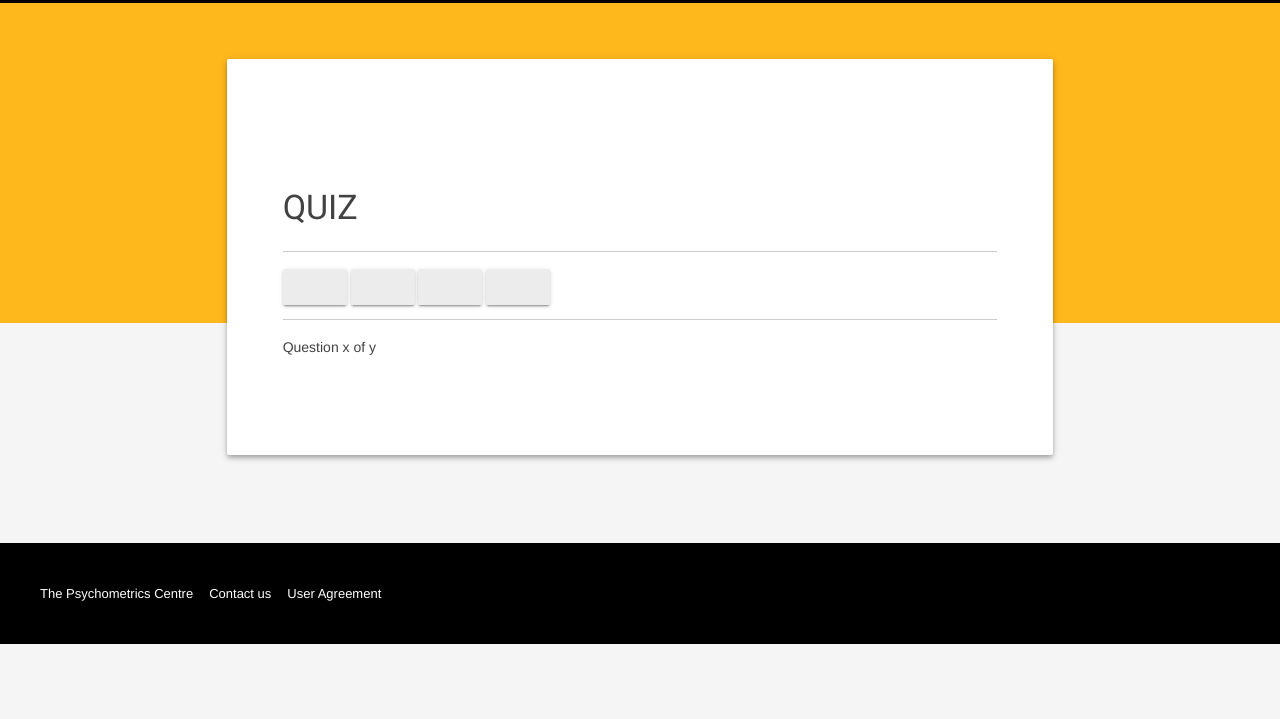
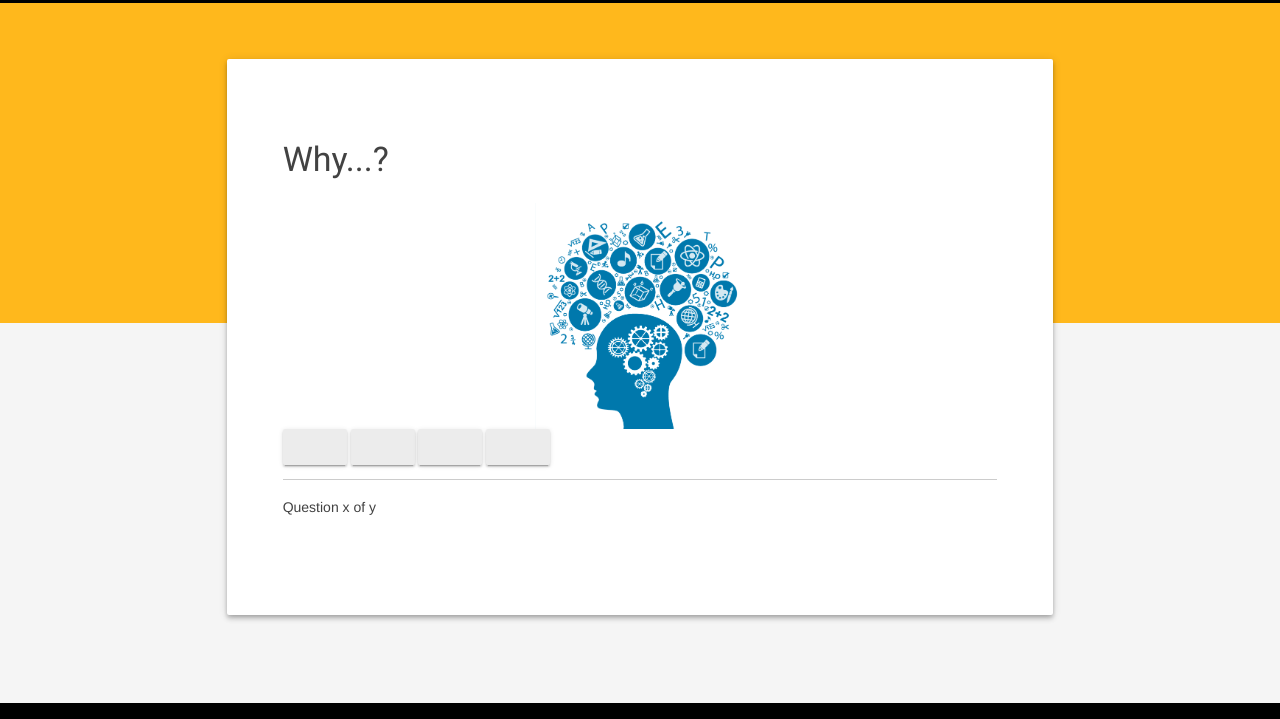
Before and after one commit to Pink-Moon/tpc-frontend-task, a plain HTML site: page tpc-frontend-task-static/index.html in a window 1280 px wide. Shown: the part 81-800 px from the top of the page. Drawn offline with nearby package versions, Linux system fonts and the light colour scheme.

Commit message:
Task10
Added image

```diff
--- a/tpc-frontend-task-static/index.html
+++ b/tpc-frontend-task-static/index.html
@@ -63,12 +63,10 @@
           <div class="mdl-cell mdl-cell--2-col mdl-cell--hide-tablet mdl-cell--hide-phone"></div>
           <!-- Quiz Panel -->
 
-          <div class="demo-content mdl-color--white mdl-shadow--4dp content mdl-color-text--grey-800 mdl-cell mdl-cell--8-col">
+          <div class="demo-content mdl-color--white mdl-shadow--4dp content mdl-color-text--grey-800 mdl-cell mdl-cell--8-col center-items">
 
-              <div id="quiz">
-                <h3>QUIZ</h3>
-                <hr>
-                <p id="question"></p>
+                <h3 class="question">Why...?</h3>
+                <center><img class="brain" src="assets/brain.png"></center>
                 <div class="buttons">
                   <button id="btn0" class="mdl-button mdl-js-button mdl-button--raised mdl-js-ripple-effect"><span id="choice0"></span></button>
                   <button id="btn1" class="mdl-button mdl-js-button mdl-button--raised mdl-js-ripple-effect"><span id="choice1"></span></button>
@@ -77,7 +75,7 @@
                 </div>
                 <hr>
                 <p>Question x of y</p>
-              </div>
+
 
           </div>
 
--- a/tpc-frontend-task-static/styles.css
+++ b/tpc-frontend-task-static/styles.css
@@ -21,6 +21,9 @@
 .cambridge_logo {
   width: 15em;
   margin-top: 2em;
+}
+.brain {
+  width: 15em;
 }
 .demo-ribbon {
   width: 100%;
@@ -53,7 +56,7 @@
   padding: 40px 28px;
 }
 .demo-content h3 {
-  margin-top: 48px;
+  margin-top: 0px;
 }
 .demo-footer {
   padding-left: 40px;
```
Also changed, not shown: tpc-frontend-task-static/assets/brain.png (added).
